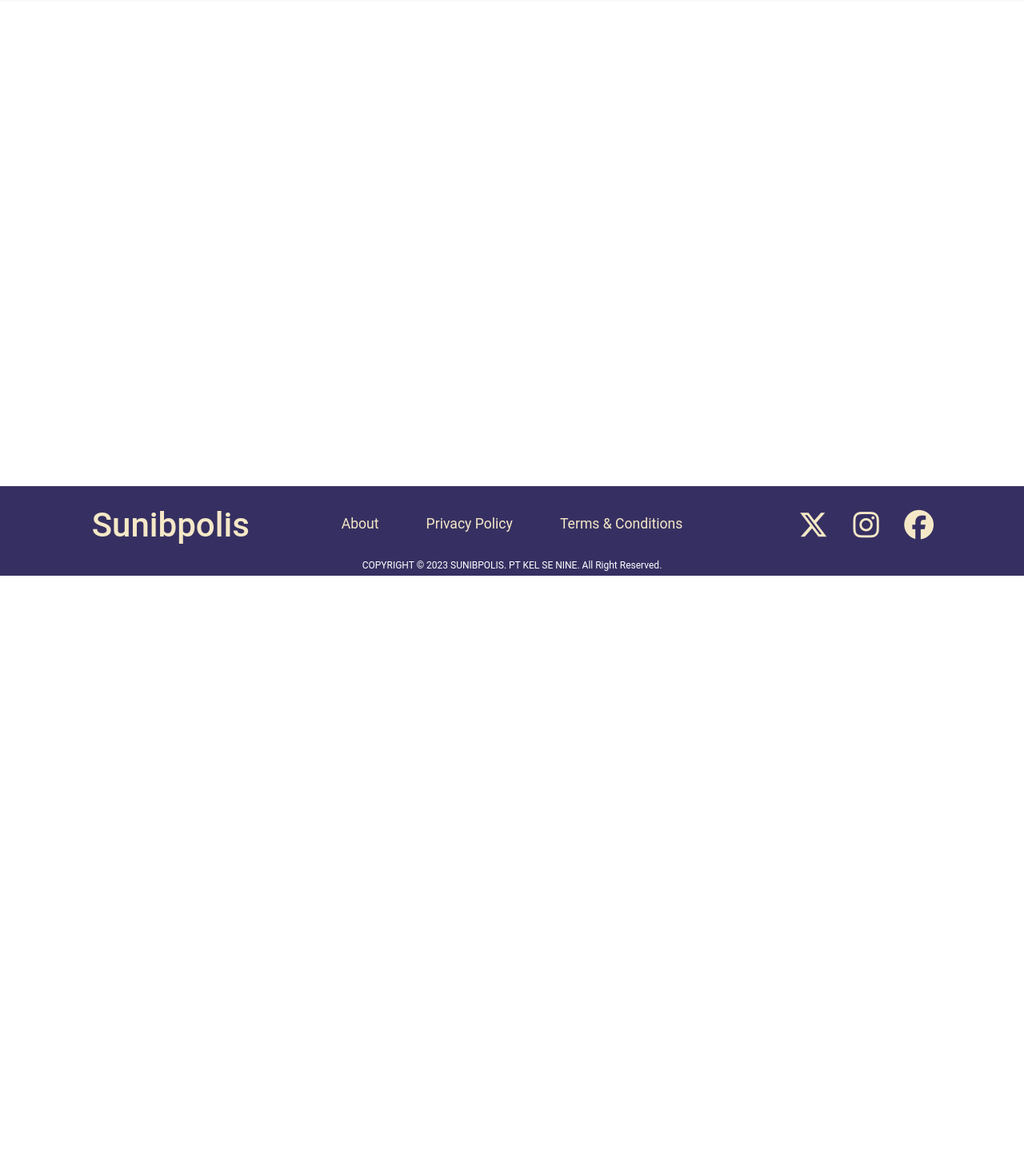
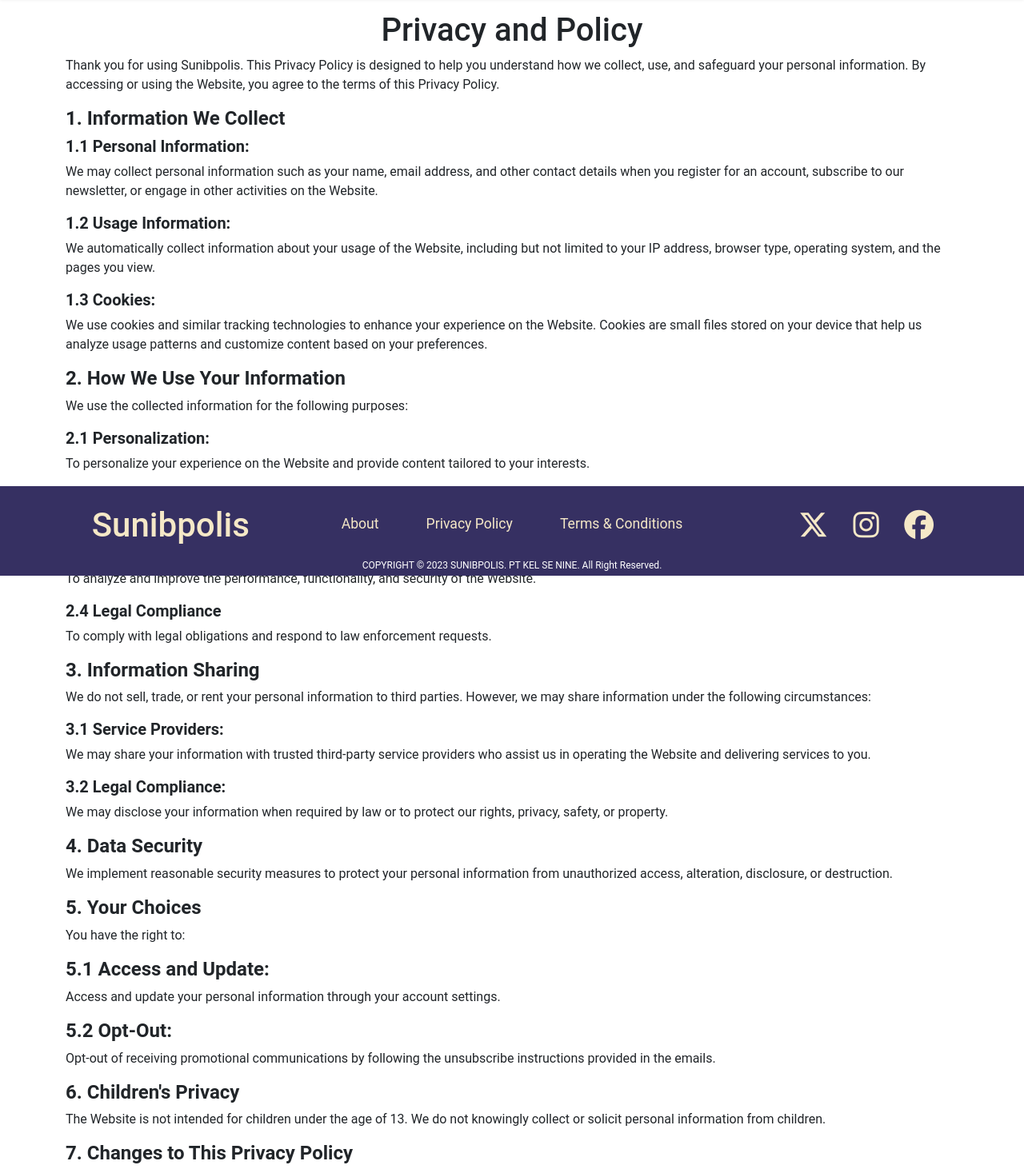
Before and after one commit to dihhzy/sunibpolis-frontEnd, a React (Create React App) app: page /privacynpolicy in a window 1280 px wide. Shown: the part 80-1547 px from the top of the page at 80% size. Before the commit the page ends 800 px from the top, so only its background shows below. Built offline with nearby package versions, Linux system fonts and the light colour scheme.

Commit message:
Tambah Privacy & Policy

```diff
--- a/src/App.tsx
+++ b/src/App.tsx
@@ -2,7 +2,8 @@ import React from 'react';
 import './App.css';
 import { Navbar } from './Components/Navbar';
 import { Container } from 'react-bootstrap';
-import { Footer } from './Components/footer';
+import { Footer } from './Components/Footer';
+import { PrivacynPolicy } from './Pages/PrivactnPolicy';
 import { Routes, Route } from "react-router-dom";
 import { Home } from './Pages/Home';
 import { MyTicket } from './Pages/MyTicket';
@@ -21,6 +22,7 @@ function App() {
           <Route path="/news" element={<News />} />
           <Route path="/register" element={<Register />} />
           <Route path="/login" element={<Login />} />
+          <Route path="/privacynpolicy" element={<PrivacynPolicy />} />
         </Routes>
       </Container>
       <Footer />
--- a/src/Components/footer.tsx
+++ b/src/Components/footer.tsx
@@ -1,8 +1,15 @@
 import React from 'react';
 import './Footer.css';
 import '@fortawesome/fontawesome-free/css/all.css';
+import { useNavigate } from 'react-router-dom';
 
 export function Footer() {
+    const navigate = useNavigate();
+
+    const redirectToPrivacy = () =>{
+        navigate('/privacynpolicy');
+    }
+
     return (
         <footer className="footer">
             <div className="foot">
@@ -14,14 +21,14 @@ export function Footer() {
                 <div className="box2">
                     <a href='#' className="ling">About</a>
                     <a href='#' className="ling">Privacy Policy</a>
-                    <a href='#' className="ling">Terms & Conditions</a>
+                    <a href='#' onClick={redirectToPrivacy} className="ling">Terms & Conditions</a>
                 </div>
 
                 <div className="box3">
                     <ul className='sosial'>
-                        <li><a href="#"><i className="fa-brands fa-x-twitter"></i></a></li>
-                        <li><a href="#"><i className="fa-brands fa-instagram"></i></a></li>
-                        <li><a href="#"><i className="fa-brands fa-facebook"></i></a></li>
+                        <li><a href="https://twitter.com"><i className="fa-brands fa-x-twitter"></i></a></li>
+                        <li><a href="https://www.instagram.com"><i className="fa-brands fa-instagram"></i></a></li>
+                        <li><a href="https://www.facebook.com"><i className="fa-brands fa-facebook"></i></a></li>
                     </ul>
                 </div>
 
--- /dev/null
+++ b/src/Pages/PrivactnPolicy.tsx
@@ -0,0 +1,53 @@
+import React from "react";
+import './PrivacynPolicy.css'
+
+export function PrivacynPolicy(){
+    return(
+        <div className="wrapper">
+            <div className="privacy-title">
+                <h1>Privacy and Policy</h1>
+            </div>
+            <div className="privacy-content">
+                <p>Thank you for using Sunibpolis. This Privacy Policy is designed to help you understand how we collect, use, and safeguard your personal information. By accessing or using the Website, you agree to the terms of this Privacy Policy.</p>
+                <h4><b>1. Information We Collect</b></h4>
+                <h5><b>1.1 Personal Information:</b></h5>
+                <p>We may collect personal information such as your name, email address, and other contact details when you register for an account, subscribe to our newsletter, or engage in other activities on the Website.</p>
+                <h5><b>1.2 Usage Information:</b></h5>
+                <p>We automatically collect information about your usage of the Website, including but not limited to your IP address, browser type, operating system, and the pages you view.</p>
+                <h5><b>1.3 Cookies:</b></h5>
+                <p>We use cookies and similar tracking technologies to enhance your experience on the Website. Cookies are small files stored on your device that help us analyze usage patterns and customize content based on your preferences.</p>
+                <h4><b>2. How We Use Your Information</b></h4>
+                <p>We use the collected information for the following purposes:</p>
+                <h5><b>2.1 Personalization:</b></h5>
+                <p>To personalize your experience on the Website and provide content tailored to your interests.</p>
+                <h5><b>2.2 Communication:</b></h5>
+                <p>To communicate with you regarding your account, updates, and promotional offers.</p>
+                <h5><b>2.3 Analytics</b></h5>
+                <p>To analyze and improve the performance, functionality, and security of the Website.</p>
+                <h5><b>2.4 Legal Compliance</b></h5>
+                <p>To comply with legal obligations and respond to law enforcement requests.</p>
+                <h4><b>3. Information Sharing</b></h4>
+                <p>We do not sell, trade, or rent your personal information to third parties. However, we may share information under the following circumstances:</p>
+                <h5><b>3.1 Service Providers:</b></h5>
+                <p>We may share your information with trusted third-party service providers who assist us in operating the Website and delivering services to you.</p>
+                <h5><b>3.2 Legal Compliance:</b></h5>
+                <p>We may disclose your information when required by law or to protect our rights, privacy, safety, or property.</p>
+                <h4><b>4. Data Security</b></h4>
+                <p>We implement reasonable security measures to protect your personal information from unauthorized access, alteration, disclosure, or destruction.</p>
+                <h4><b>5. Your Choices</b></h4>
+                <p>You have the right to:</p>
+                <h4><b>5.1 Access and Update:</b></h4>
+                <p>Access and update your personal information through your account settings.</p>
+                <h4><b>5.2 Opt-Out:</b></h4>
+                <p>Opt-out of receiving promotional communications by following the unsubscribe instructions provided in the emails.</p>
+                <h4><b>6. Children's Privacy</b></h4>
+                <p>The Website is not intended for children under the age of 13. We do not knowingly collect or solicit personal information from children.</p>
+                <h4><b>7. Changes to This Privacy Policy</b></h4>
+                <p>We may update this Privacy Policy periodically to reflect changes in our practices or for legal reasons. The effective date of the latest version will be indicated at the top of the policy.</p>
+                <h4><b>8. Contact Us</b></h4>
+                <p>If you have any questions or concerns about this Privacy Policy, please contact us at [sunibpolis-contact@email.com]. </p>
+                <p>By using the Website, you acknowledge that you have read and understood this Privacy Policy.</p>
+            </div>
+        </div>
+    )
+}
--- /dev/null
+++ b/src/Pages/PrivacynPolicy.css
@@ -0,0 +1,4 @@
+.privacy-content{
+    text-align: left;
+    height: 1700px;
+}
--- a/src/index.tsx
+++ b/src/index.tsx
@@ -4,6 +4,7 @@ import App from './App';
 import reportWebVitals from './reportWebVitals';
 import { BrowserRouter } from 'react-router-dom';
 import 'bootstrap/dist/css/bootstrap.min.css';
+import { PrivacynPolicy } from './Pages/PrivactnPolicy';
 
 const root = ReactDOM.createRoot(
   document.getElementById('root') as HTMLElement
```
Also changed, not shown: 1 other file (tests, documents, lock files or other folders).
